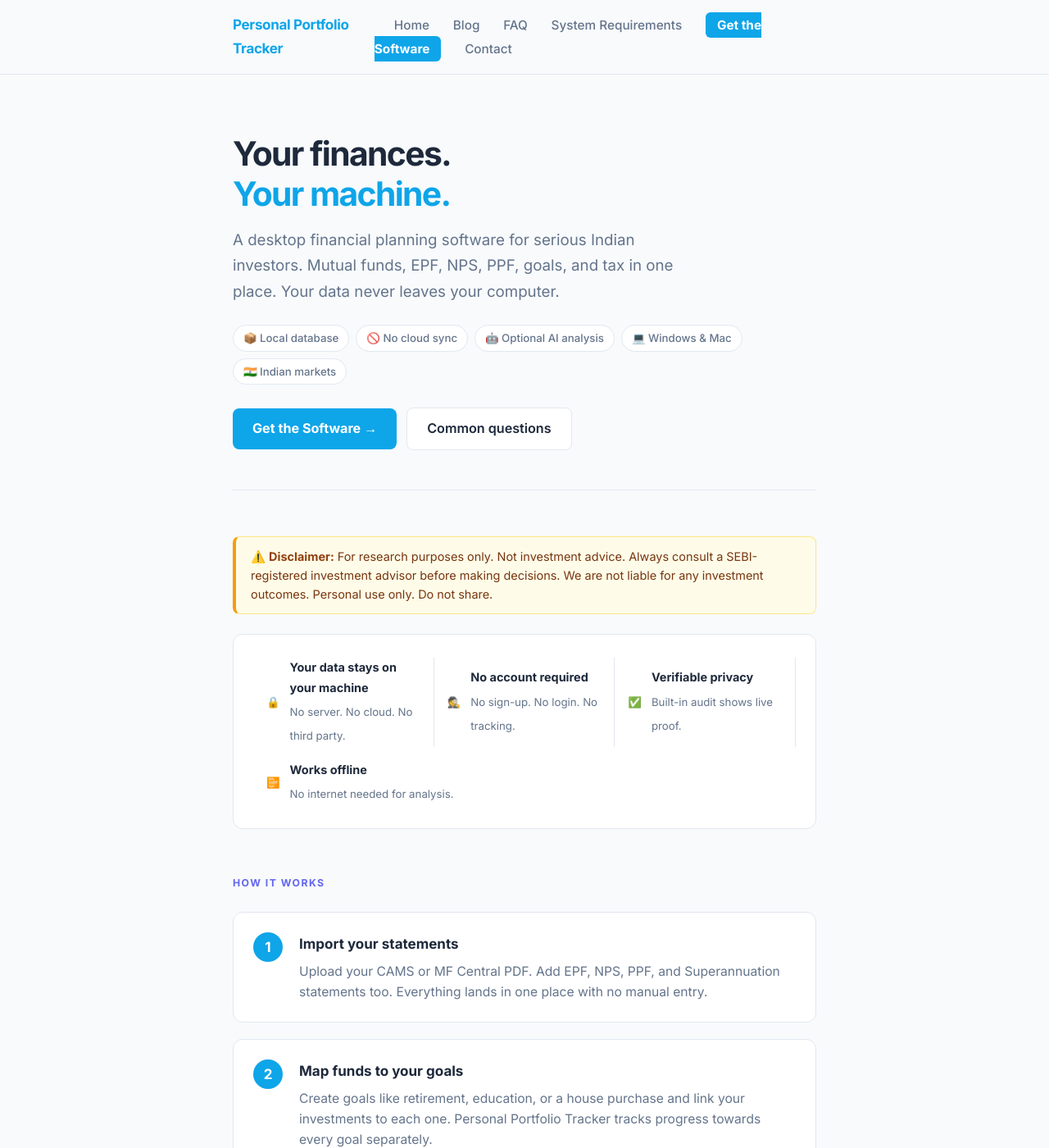
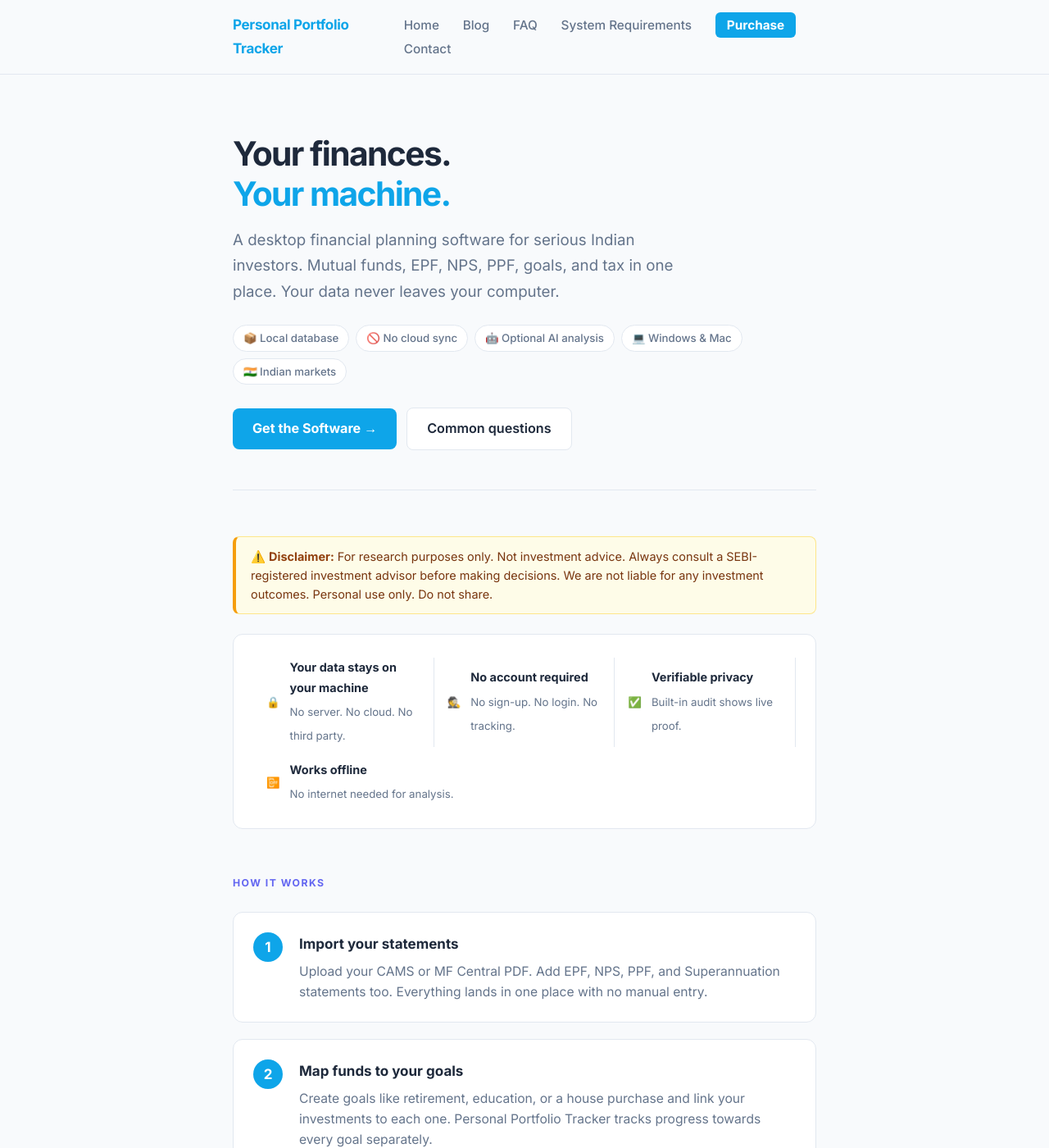
Before and after one commit to srikrishna2024/portfolio-tracker-blog, a Jekyll site: the page built from index.html, in a window 1280 px wide and 1400 px high. Shown: the whole window at 82% size. Built offline with Jekyll 4.4.1, drawn with Linux system fonts in a browser that asks for light colours.

Commit message:
shorten nav CTA to Purchase; add white-space nowrap

```diff
--- a/_layouts/default.html
+++ b/_layouts/default.html
@@ -19,7 +19,7 @@
         <a href="{{ '/blog/' | relative_url }}">Blog</a>
         <a href="{{ '/faq/' | relative_url }}">FAQ</a>
         <a href="{{ '/system-requirements/' | relative_url }}">System Requirements</a>
-        <a href="{{ '/get-the-app/' | relative_url }}" class="nav-cta">Get the Software</a>
+        <a href="{{ '/get-the-app/' | relative_url }}" class="nav-cta">Purchase</a>
         <a href="{{ '/contact/' | relative_url }}">Contact</a>
       </nav>
     </div>
--- a/_layouts/wide.html
+++ b/_layouts/wide.html
@@ -19,7 +19,7 @@
         <a href="{{ '/blog/' | relative_url }}">Blog</a>
         <a href="{{ '/faq/' | relative_url }}">FAQ</a>
         <a href="{{ '/system-requirements/' | relative_url }}">System Requirements</a>
-        <a href="{{ '/get-the-app/' | relative_url }}" class="nav-cta">Get the Software</a>
+        <a href="{{ '/get-the-app/' | relative_url }}" class="nav-cta">Purchase</a>
         <a href="{{ '/contact/' | relative_url }}">Contact</a>
       </nav>
     </div>
--- a/assets/css/style.css
+++ b/assets/css/style.css
@@ -322,7 +322,7 @@
 nav a.nav-cta {
   background: var(--accent); color: #fff !important;
   padding: 6px 14px; border-radius: 6px; font-weight: 700;
-  margin-left: 24px;
+  margin-left: 24px; white-space: nowrap;
 }
 nav a.nav-cta:hover { background: #0284c7; color: #fff !important; }
 
```
